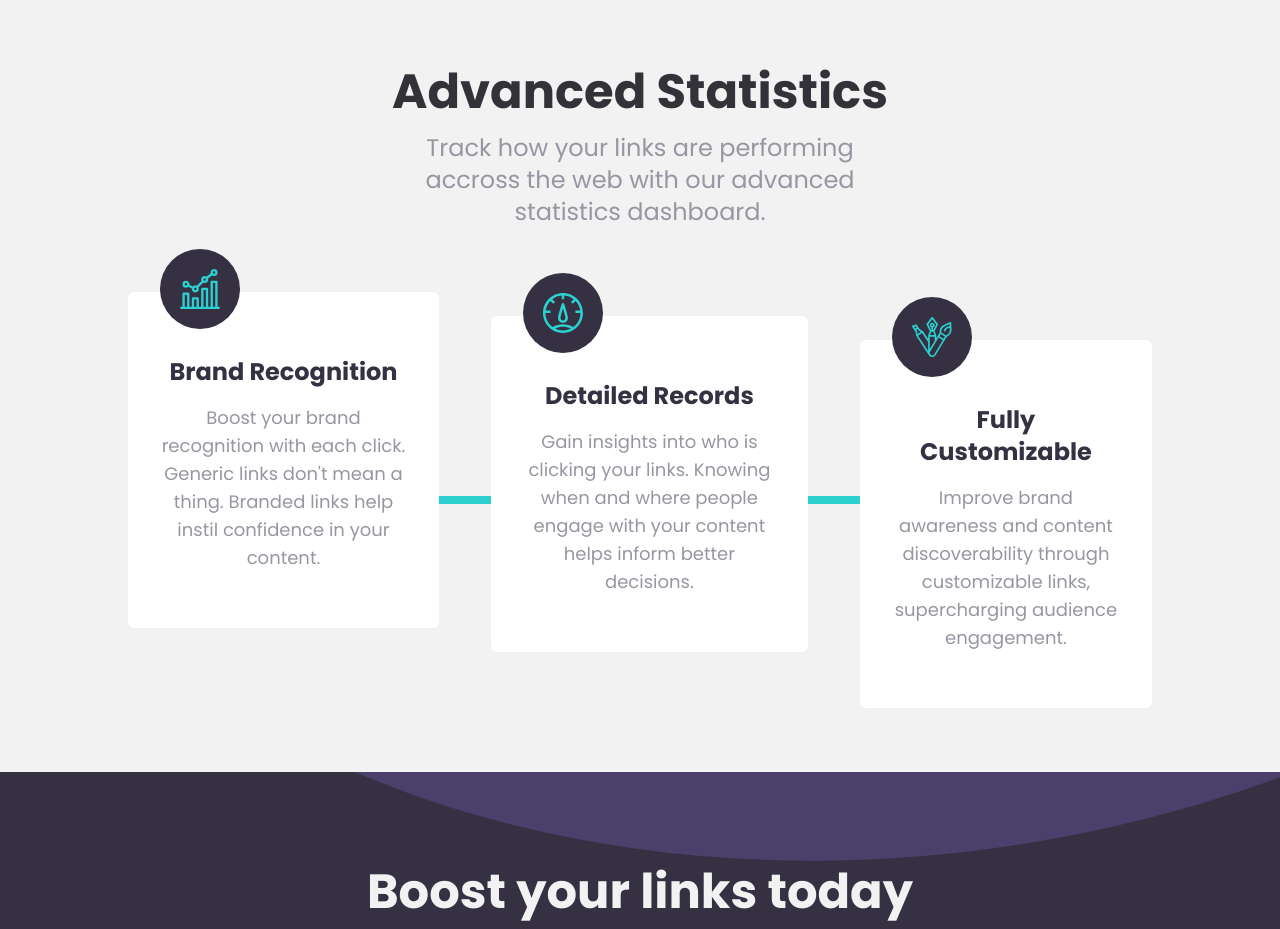
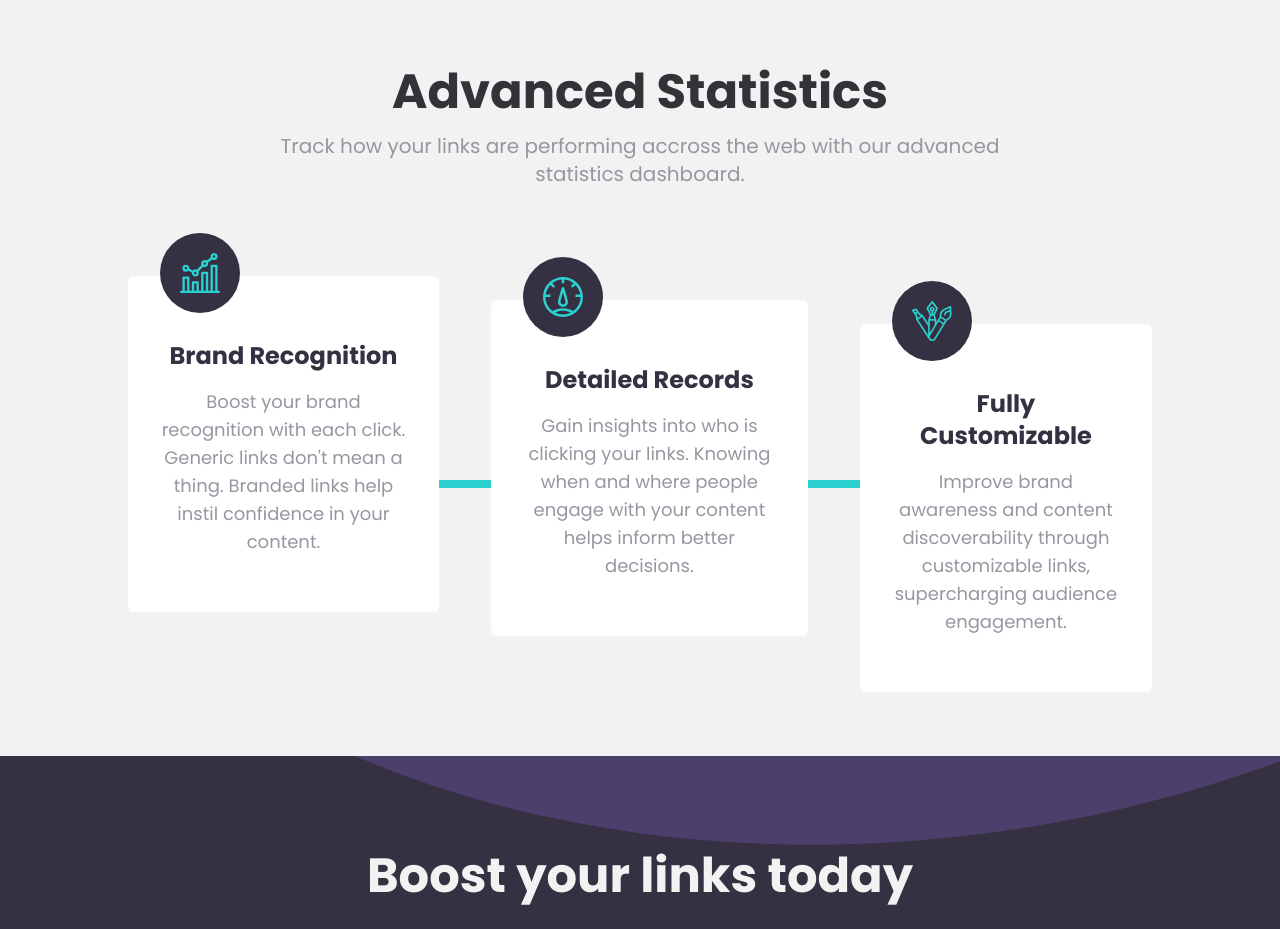
Before and after one commit to zencoder24/url-shortening-app, a React (Create React App) app: page / in a window 1280 px wide. Shown: the part 980-1909 px from the top of the page. Built offline with nearby package versions, Linux system fonts and the light colour scheme.

Commit message:
Extra Content subtitle width fix

```diff
--- a/src/components/ExtraContent/ExtraContent.jsx
+++ b/src/components/ExtraContent/ExtraContent.jsx
@@ -8,7 +8,7 @@ function ExtraContent() {
           <h2 className="text-4xl font-semibold text-x-dark-blue py-4 pt-12 md:text-5xl">
             Advanced Statistics
           </h2>
-          <p className="text-x-gray-violet text-x-base md:text-xl xl:text-2xl md:m-auto md:w-4/5 lg:w-3/5 xl:w-2/5">
+          <p className="text-x-gray-violet text-x-base pb-6 md:text-xl md:m-auto md:w-4/5 lg:w-3/5">
             Track how your links are performing accross the web with our
             advanced statistics dashboard.
           </p>
```
